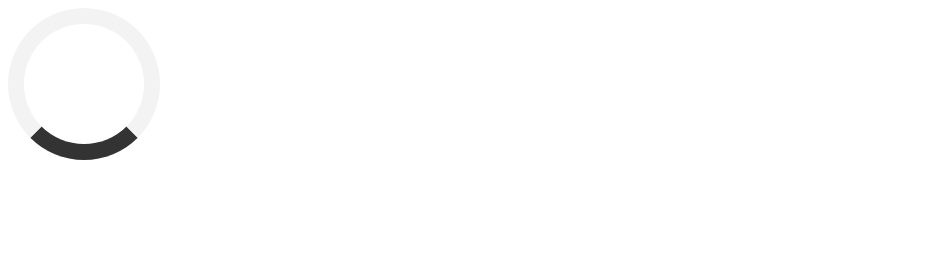
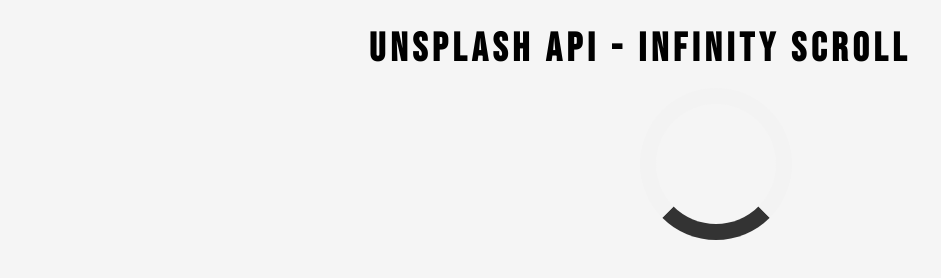
Before and after one commit to Mkgabri18/Infinity-Scroll, a plain HTML site: page index.html in a window 1280 px wide. Shown: the whole page, without its empty margins (0-941 px from the left). Drawn offline with Linux system fonts and the light colour scheme.

Commit message:
add loader

```diff
--- a/index.html
+++ b/index.html
@@ -9,7 +9,8 @@
     <link rel="stylesheet" href="style.css">
   </head>
   <body>
-
+    <!-- Title -->
+    <h1>Unsplash API - infinity scroll</h1>
 
     <!-- loader -->
     <div class="loader" id="loader"></div>
--- a/style.css
+++ b/style.css
@@ -1,7 +1,23 @@
-@import url('https://fonts.googleapis.com/css2?family=Montserrat&display=swap');
+@import url('https://fonts.googleapis.com/css2?family=Bebas+Neue&family=Montserrat&display=swap');
 
 html {
     box-sizing: border-box;
+    height: 100vh;
+}
+
+body {
+    margin: 0;
+    height: 100%;
+    font-family: Bebas Neue, sans-serif;
+    background: whitesmoke;
+}
+
+h1 {
+    text-align: center;
+    margin-top: 25px;
+    margin-bottom: 15px;
+    font-size: 40px;
+    letter-spacing: 5px;
 }
 
 
@@ -12,6 +28,9 @@
   width: 120px;
   height: 120px;
   animation: spin 2s linear infinite;
+  position: relative;
+  left: 50%;
+  transform: translate(-50%);
 }
 
 @keyframes spin {
```
